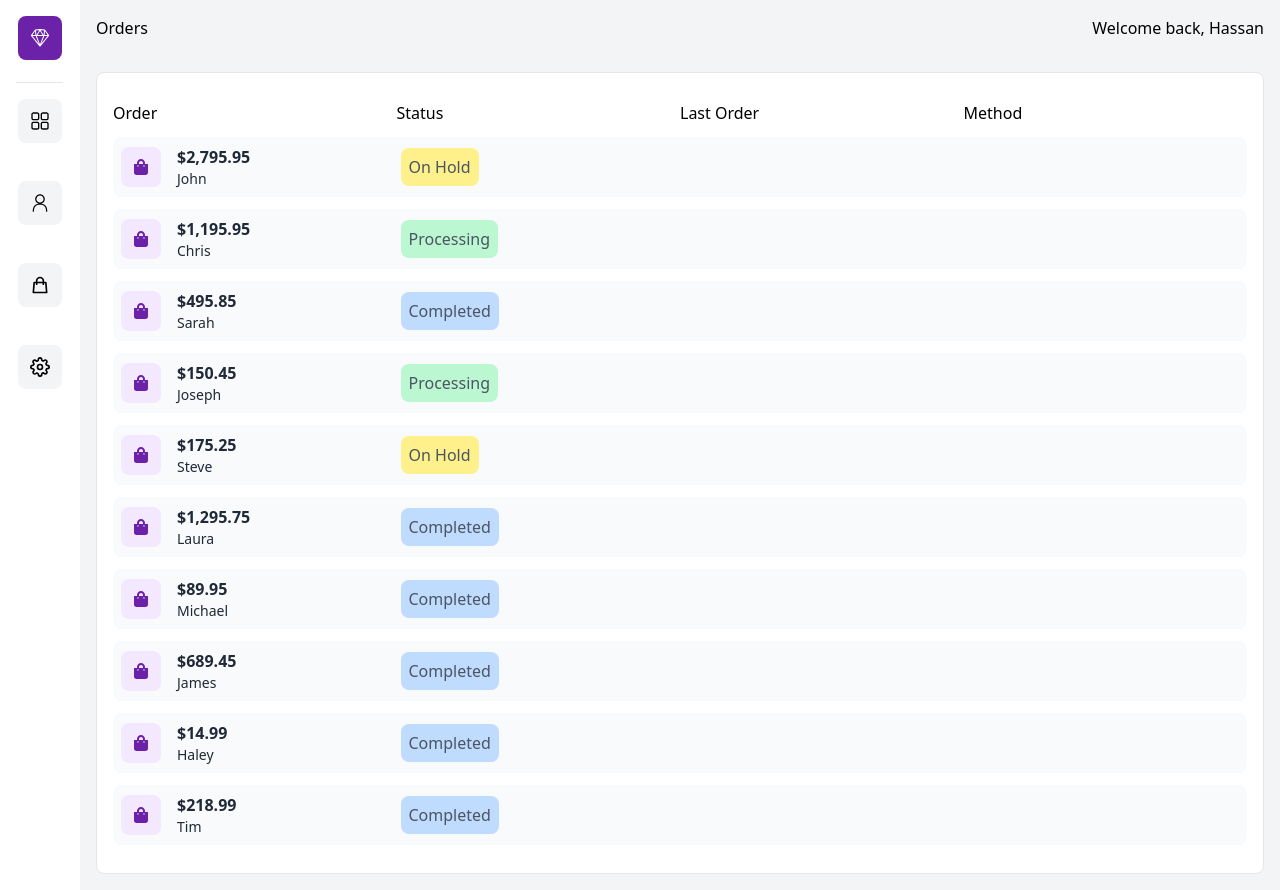
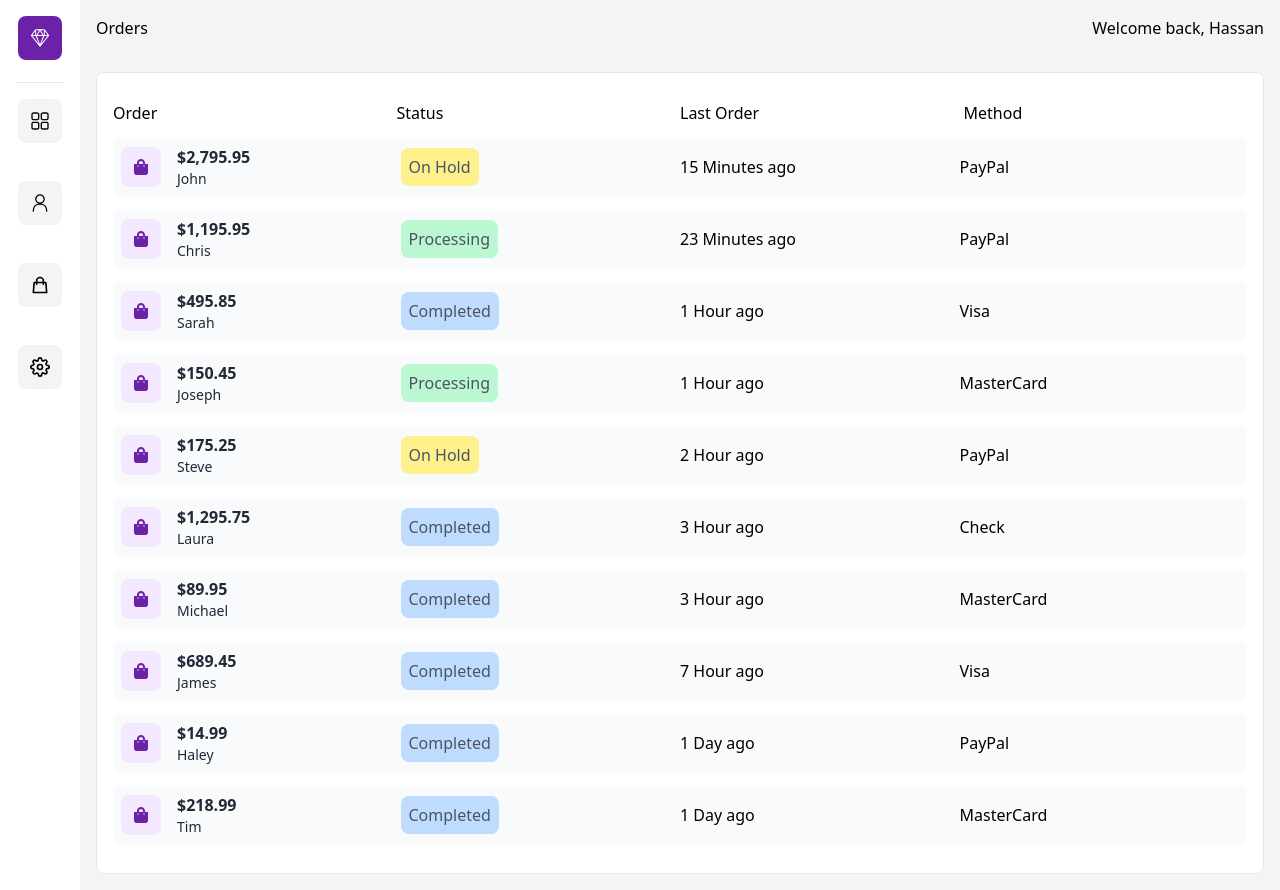
Before and after one commit to HassanShanJava/Nextjs-Chartjs-Dashboard, a Next.js app: page /orders in a window 1280 px wide. Built offline with nearby package versions, Linux system fonts and the light colour scheme.

Commit message:
working on ordere page

```diff
--- a/pages/orders.jsx
+++ b/pages/orders.jsx
@@ -50,6 +50,8 @@ const orders = () => {
                     {order.status}
                   </span>
                 </p>
+                <p className="hidden md:flex">{order.date}</p>
+                <p className="hidden sm:flex">{order.method}</p>
               </li>
             ))}
           </ul>
```
